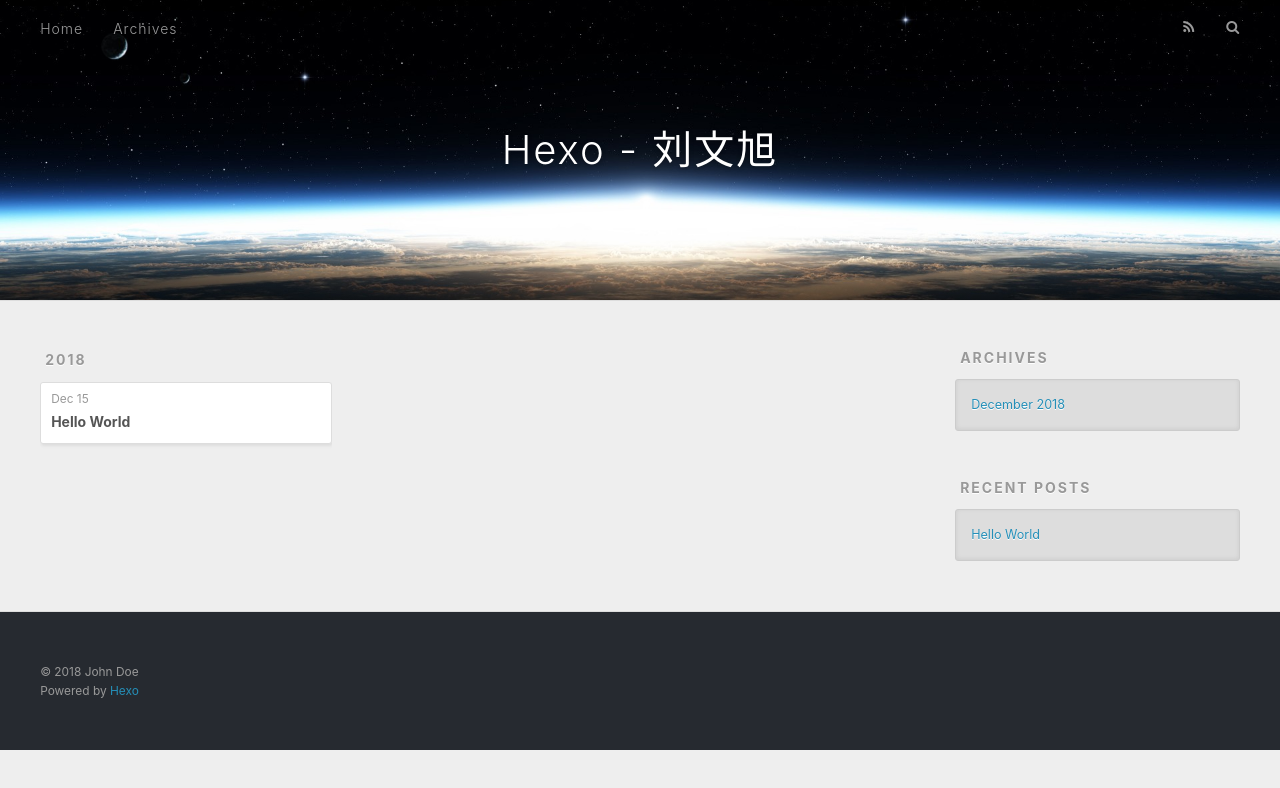
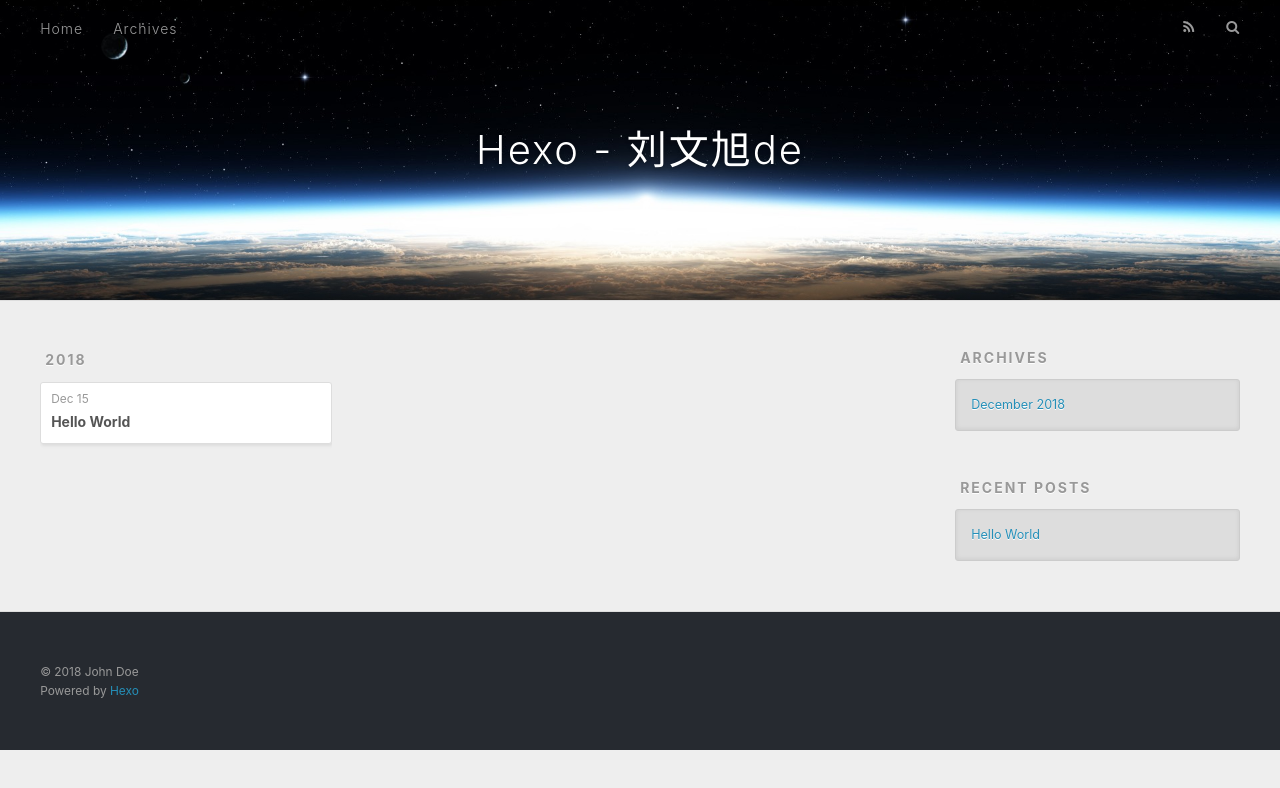
Before and after one commit to RookieXv/RookieXv.github.io.bat, a plain HTML site: page archives/2018/12/index.html in a window 1280 px wide. Drawn offline with nearby package versions, Linux system fonts and the light colour scheme.

Commit message:
Site updated: 2018-12-15 15:00:46

```diff
--- a/archives/2018/12/index.html
+++ b/archives/2018/12/index.html
@@ -5,17 +5,17 @@
 
 
 
-  <title>Archives: 2018/12 | Hexo - 刘文旭</title>
+  <title>Archives: 2018/12 | Hexo - 刘文旭de</title>
   <meta name="viewport" content="width=device-width, initial-scale=1, maximum-scale=1">
   <meta property="og:type" content="website">
-<meta property="og:title" content="Hexo - 刘文旭">
+<meta property="og:title" content="Hexo - 刘文旭de">
 <meta property="og:url" content="http://yoursite.com/archives/2018/12/index.html">
-<meta property="og:site_name" content="Hexo - 刘文旭">
+<meta property="og:site_name" content="Hexo - 刘文旭de">
 <meta property="og:locale" content="default">
 <meta name="twitter:card" content="summary">
-<meta name="twitter:title" content="Hexo - 刘文旭">
+<meta name="twitter:title" content="Hexo - 刘文旭de">
 
-    <link rel="alternate" href="/atom.xml" title="Hexo - 刘文旭" type="application/atom+xml">
+    <link rel="alternate" href="/atom.xml" title="Hexo - 刘文旭de" type="application/atom+xml">
 
 
     <link rel="icon" href="/favicon.png">
@@ -34,7 +34,7 @@
   <div id="header-outer" class="outer">
     <div id="header-title" class="inner">
       <h1 id="logo-wrap">
-        <a href="/" id="logo">Hexo - 刘文旭</a>
+        <a href="/" id="logo">Hexo - 刘文旭de</a>
       </h1>
 
     </div>
```
Also changed, not shown: 2018/12/15/hello-world/index.html (+4 -4 lines), archives/2018/index.html (+6 -6 lines), archives/index.html (+6 -6 lines), index.html (+6 -6 lines).
